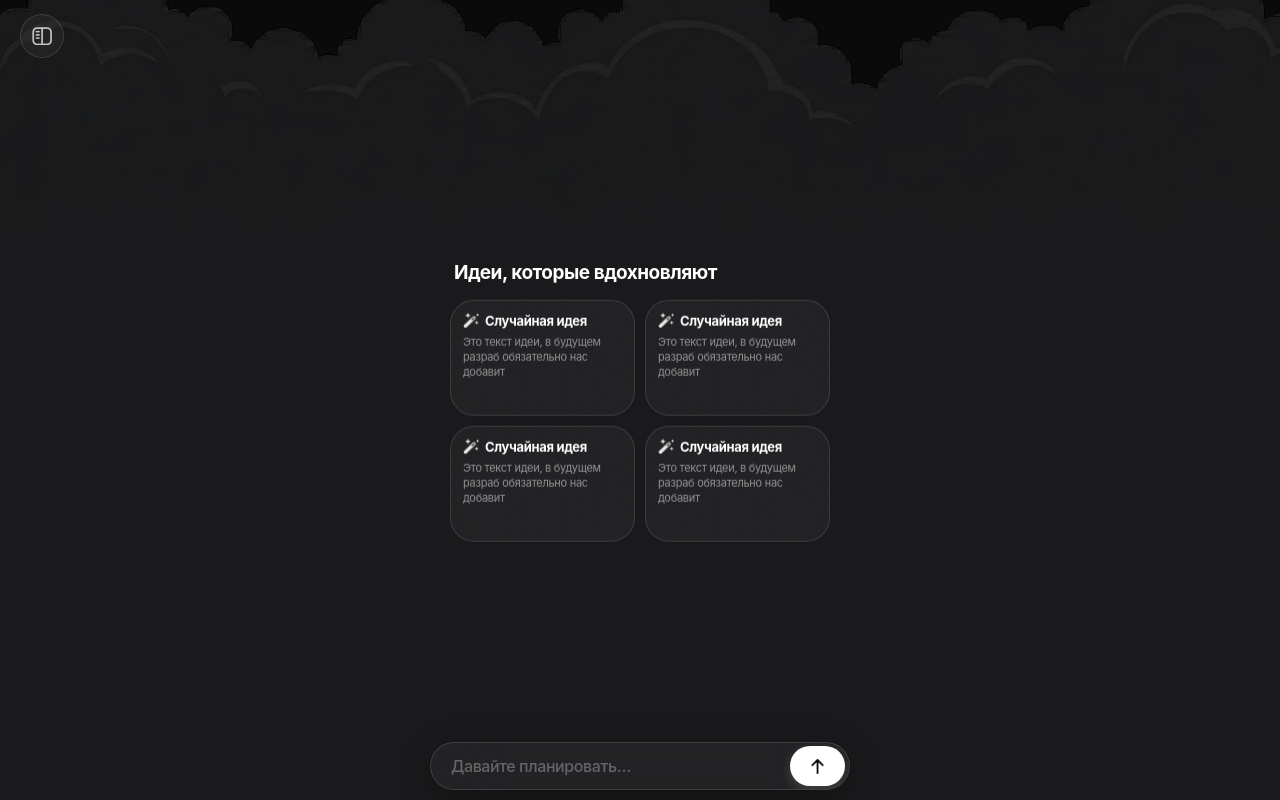
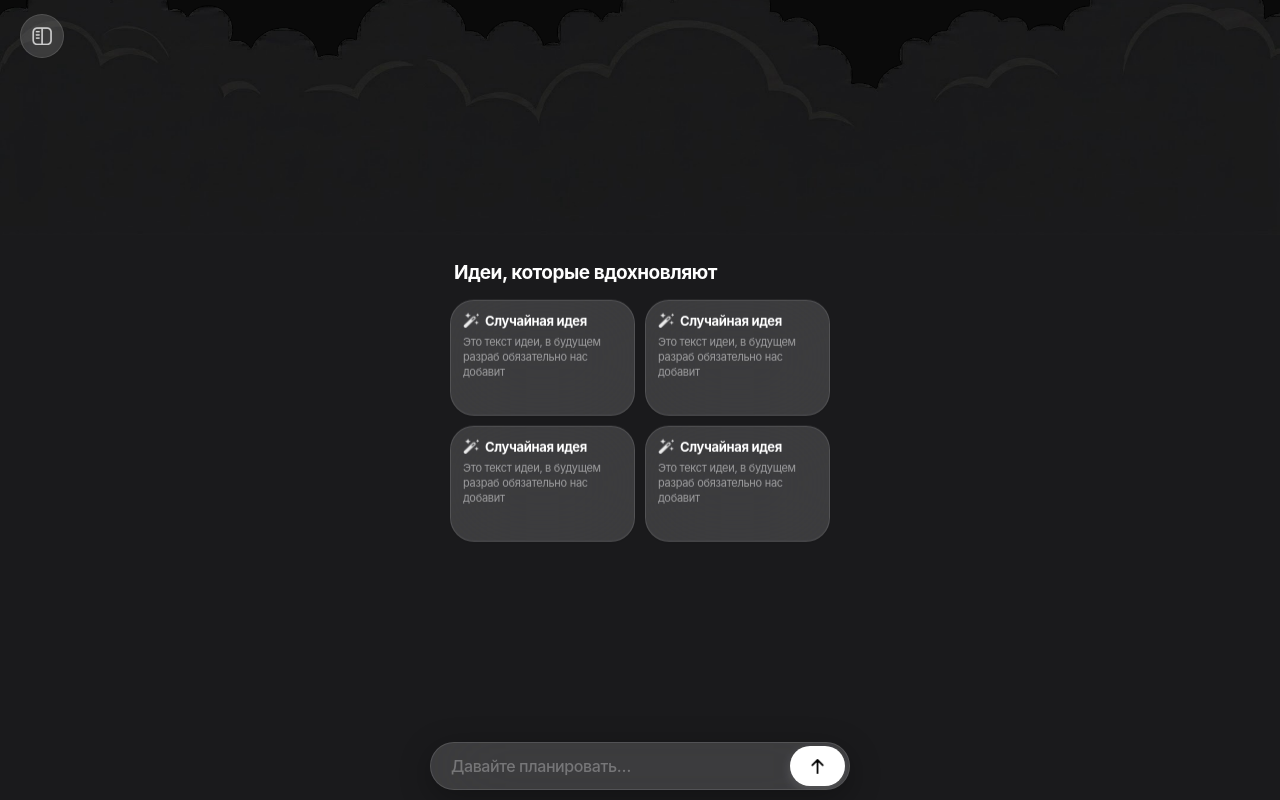
Before and after one commit to jango100500-ui/Krumm, a Next.js app: page / in a window 1280 px wide. Built offline with nearby package versions, Linux system fonts and the light colour scheme.

Commit message:
Update globals.css

```diff
--- a/app/globals.css
+++ b/app/globals.css
@@ -5,7 +5,7 @@
 :root {
   --glass-blur: blur(40px) saturate(180%);
   --glass-border: 0.5px solid rgba(255, 255, 255, 0.12);
-  --glass-bg: rgba(255, 255, 255, 0.045);
+  --glass-bg: rgba(255, 255, 255, 0.15);
   --hub-bg: #0a0a0a;
 }
 
@@ -95,3 +95,50 @@ input {
   transform: scale(1);
   transition: transform 0.28s cubic-bezier(0.175, 0.885, 0.32, 1.275);
 }
+
+@keyframes jelly-bar-tap {
+  0% {
+    transform: scale(1);
+    box-shadow: 0 8px 32px rgba(0, 0, 0, 0.3);
+    border-color: rgba(255, 255, 255, 0.12);
+  }
+  35% {
+    transform: scale(1.025);
+    box-shadow: 0 0 24px rgba(255, 255, 255, 0.22), 0 8px 32px rgba(0, 0, 0, 0.3);
+    border-color: rgba(255, 255, 255, 0.35);
+  }
+  70% {
+    transform: scale(0.99);
+  }
+  100% {
+    transform: scale(1);
+    box-shadow: 0 8px 32px rgba(0, 0, 0, 0.3);
+    border-color: rgba(255, 255, 255, 0.12);
+  }
+}
+
+.animate-jelly-bar {
+  animation: jelly-bar-tap 0.38s cubic-bezier(0.34, 1.56, 0.64, 1);
+}
+
+@keyframes jelly-btn-tap {
+  0% {
+    transform: scale(1);
+    box-shadow: 0 4px 12px rgba(255, 255, 255, 0.15);
+  }
+  35% {
+    transform: scale(1.08);
+    box-shadow: 0 0 18px rgba(255, 255, 255, 0.45), 0 4px 12px rgba(255, 255, 255, 0.2);
+  }
+  70% {
+    transform: scale(0.96);
+  }
+  100% {
+    transform: scale(1);
+    box-shadow: 0 4px 12px rgba(255, 255, 255, 0.15);
+  }
+}
+
+.animate-jelly-btn {
+  animation: jelly-btn-tap 0.38s cubic-bezier(0.34, 1.56, 0.64, 1);
+}
```
